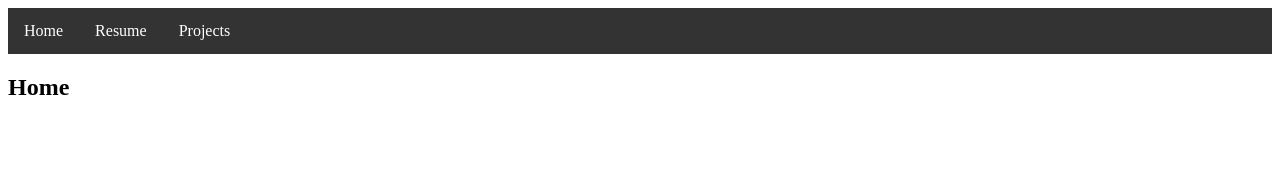
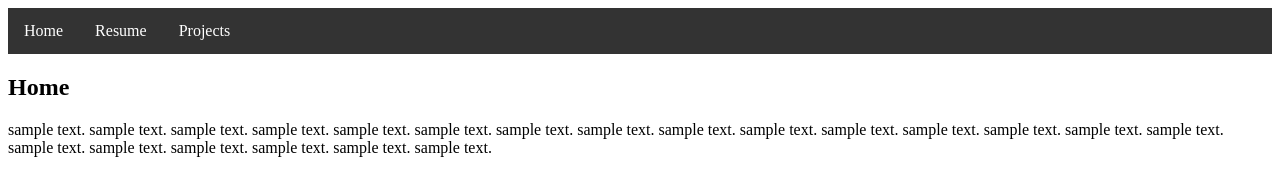
Before and after one commit to nerdsteed/index.html, a plain HTML site: page index.html in a window 1280 px wide. Drawn offline with Linux system fonts and the light colour scheme.

Commit message:
Update index.html

```diff
--- a/index.html
+++ b/index.html
@@ -15,7 +15,12 @@
 <body>
 <h2> Home </h2>
 
-
+<p> sample text. sample text. sample text. sample text.
+	sample text. sample text. sample text. sample text.
+	sample text. sample text. sample text. sample text. sample text.
+	sample text. sample text. sample text. sample text.
+	sample text. sample text. sample text. sample text.
+	</p>
 
 
 
```
